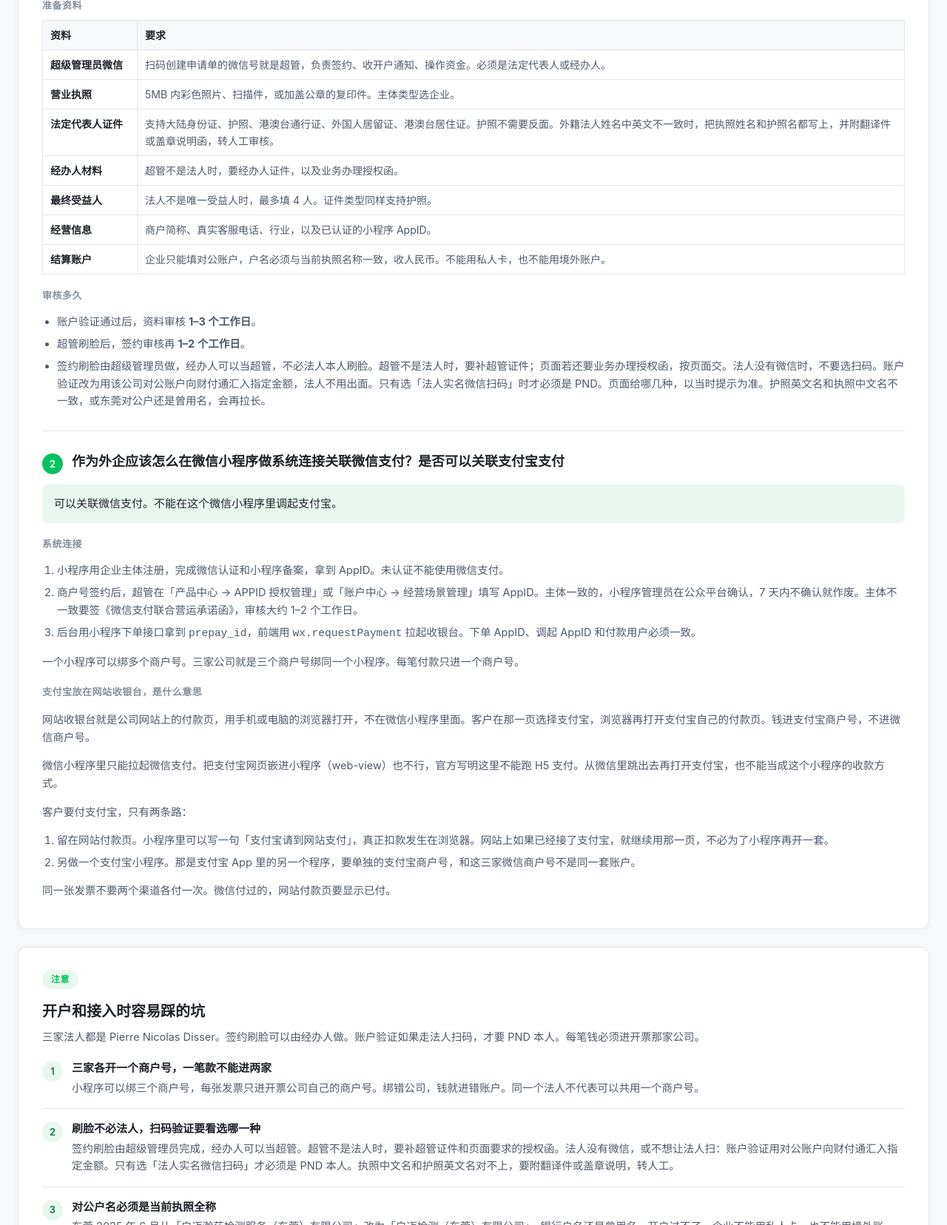
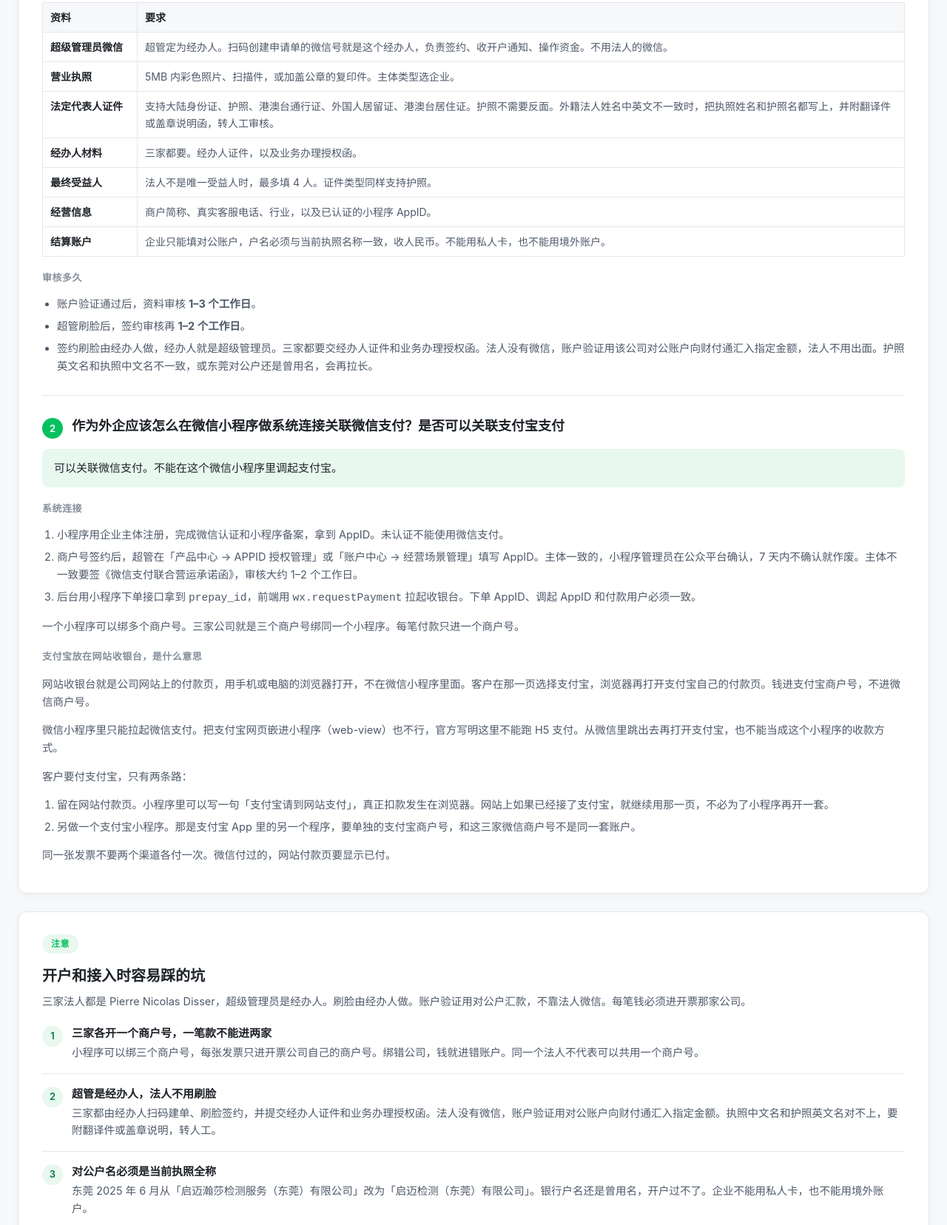
Before and after one commit to lyonliqima/wechat-pay-guide, a plain HTML site: page index.html in a window 1280 px wide. Shown: the part 664-2320 px from the top of the page at 74% size. Drawn offline with Linux system fonts and the light colour scheme.

Commit message:
Set the super admin as the handler for all three companies.
Co-authored-by: Cursor <cursoragent@cursor.com>

```diff
--- a/index.html
+++ b/index.html
@@ -263,7 +263,7 @@
         <span class="q-num">1</span>
         <h3>作为外企应该怎么建立微信支付的商户账号，需要准备哪些资料，大概要多久时间审核</h3>
       </div>
-      <div class="callout">三家都是独立公司，各开一个境内商户号，入口 <a href="https://pay.weixin.qq.com/">pay.weixin.qq.com</a>，钱进该公司自己的人民币对公账户。法人都是 Pierre Nicolas Disser（PND）。签约刷脸可以由经办人做。法人没有微信、或不想让法人扫码时，账户验证用该公司对公账户向财付通汇入指定金额，不需要法人微信。只有选「法人实名微信扫码」时，才必须是 PND 本人。</div>
+      <div class="callout">三家都是独立公司，各开一个境内商户号，入口 <a href="https://pay.weixin.qq.com/">pay.weixin.qq.com</a>，钱进该公司自己的人民币对公账户。法人都是 Pierre Nicolas Disser（PND）。超级管理员是经办人：由经办人的微信扫码建单、刷脸签约。法人没有微信，账户验证用该公司对公账户向财付通汇入指定金额，不需要法人微信。</div>
       <table class="facts entities">
         <thead>
           <tr><th>公司</th><th>依据</th></tr>
@@ -279,10 +279,10 @@
           <tr><th>资料</th><th>要求</th></tr>
         </thead>
         <tbody>
-          <tr><td>超级管理员微信</td><td>扫码创建申请单的微信号就是超管，负责签约、收开户通知、操作资金。必须是法定代表人或经办人。</td></tr>
+          <tr><td>超级管理员微信</td><td>超管定为经办人。扫码创建申请单的微信号就是这个经办人，负责签约、收开户通知、操作资金。不用法人的微信。</td></tr>
           <tr><td>营业执照</td><td>5MB 内彩色照片、扫描件，或加盖公章的复印件。主体类型选企业。</td></tr>
           <tr><td>法定代表人证件</td><td>支持大陆身份证、护照、港澳台通行证、外国人居留证、港澳台居住证。护照不需要反面。外籍法人姓名中英文不一致时，把执照姓名和护照名都写上，并附翻译件或盖章说明函，转人工审核。</td></tr>
-          <tr><td>经办人材料</td><td>超管不是法人时，要经办人证件，以及业务办理授权函。</td></tr>
+          <tr><td>经办人材料</td><td>三家都要。经办人证件，以及业务办理授权函。</td></tr>
           <tr><td>最终受益人</td><td>法人不是唯一受益人时，最多填 4 人。证件类型同样支持护照。</td></tr>
           <tr><td>经营信息</td><td>商户简称、真实客服电话、行业，以及已认证的小程序 AppID。</td></tr>
           <tr><td>结算账户</td><td>企业只能填对公账户，户名必须与当前执照名称一致，收人民币。不能用私人卡，也不能用境外账户。</td></tr>
@@ -292,7 +292,7 @@
       <ul>
         <li>账户验证通过后，资料审核 <strong>1–3 个工作日</strong>。</li>
         <li>超管刷脸后，签约审核再 <strong>1–2 个工作日</strong>。</li>
-        <li>签约刷脸由超级管理员做，经办人可以当超管，不必法人本人刷脸。超管不是法人时，要补超管证件；页面若还要业务办理授权函，按页面交。法人没有微信时，不要选扫码。账户验证改为用该公司对公账户向财付通汇入指定金额，法人不用出面。只有选「法人实名微信扫码」时才必须是 PND。页面给哪几种，以当时提示为准。护照英文名和执照中文名不一致，或东莞对公户还是曾用名，会再拉长。</li>
+        <li>签约刷脸由经办人做，经办人就是超级管理员。三家都要交经办人证件和业务办理授权函。法人没有微信，账户验证用该公司对公账户向财付通汇入指定金额，法人不用出面。护照英文名和执照中文名不一致，或东莞对公户还是曾用名，会再拉长。</li>
       </ul>
     </div>
 
@@ -324,7 +324,7 @@
   <section class="card" id="pitfalls">
     <span class="badge">注意</span>
     <h2>开户和接入时容易踩的坑</h2>
-    <p class="desc">三家法人都是 Pierre Nicolas Disser。签约刷脸可以由经办人做。账户验证如果走法人扫码，才要 PND 本人。每笔钱必须进开票那家公司。</p>
+    <p class="desc">三家法人都是 Pierre Nicolas Disser，超级管理员是经办人。刷脸由经办人做。账户验证用对公户汇款，不靠法人微信。每笔钱必须进开票那家公司。</p>
     <ol class="pits">
       <li>
         <span class="n">1</span>
@@ -333,8 +333,8 @@
       </li>
       <li>
         <span class="n">2</span>
-        <strong>刷脸不必法人，扫码验证要看选哪一种</strong>
-        <span>签约刷脸由超级管理员完成，经办人可以当超管。超管不是法人时，要补超管证件和页面要求的授权函。法人没有微信，或不想让法人扫：账户验证用对公账户向财付通汇入指定金额。只有选「法人实名微信扫码」才必须是 PND 本人。执照中文名和护照英文名对不上，要附翻译件或盖章说明，转人工。</span>
+        <strong>超管是经办人，法人不用刷脸</strong>
+        <span>三家都由经办人扫码建单、刷脸签约，并提交经办人证件和业务办理授权函。法人没有微信，账户验证用对公账户向财付通汇入指定金额。执照中文名和护照英文名对不上，要附翻译件或盖章说明，转人工。</span>
       </li>
       <li>
         <span class="n">3</span>
@@ -454,7 +454,7 @@
     <span class="badge">11</span>
     <h2>账户验证：法人微信扫码，或对公户汇一笔</h2>
     <div class="meta">来源：<a href="http://kf.qq.com/faq/180910eUfeyu180910BFZNJN.html" target="_blank" rel="noopener">kf.qq.com 商户入驻详细流程 · 账户验证</a></div>
-    <p class="desc">资料校验通过后，一般两种方式任选其一：<strong>法人的实名微信扫码</strong>，或用结算账户向财付通汇入指定金额。法人没有微信、或不想让法人扫，就选第二种：用该公司对公账户向财付通汇入页面上的指定金额，不需要法人微信。只有选扫码时才必须是 PND 本人。签约刷脸仍由超级管理员做，经办人当超管即可。不同主体以页面提示为准。图里的申请单和二维码是帮助页示例。</p>
+    <p class="desc">超级管理员是经办人，签约刷脸由经办人做。账户验证不用法人微信：用该公司对公账户向财付通汇入页面上的指定金额。图里的申请单和二维码是帮助页示例，其中扫码是另一条路，这三家不走。</p>
     <div class="shot"><img src="screenshots/account_verify.png" alt="账户验证：法人微信扫码或结算账户汇款"></div>
   </section>
 
```
